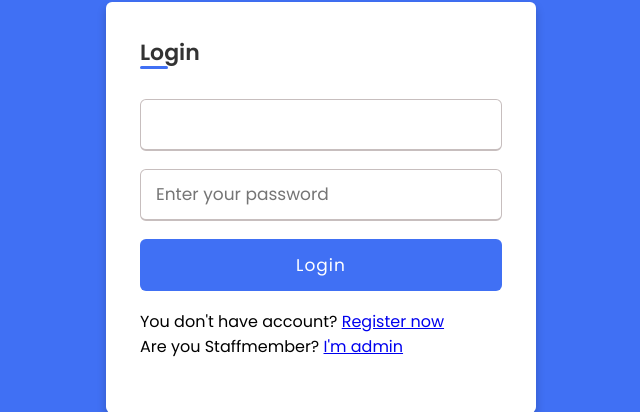
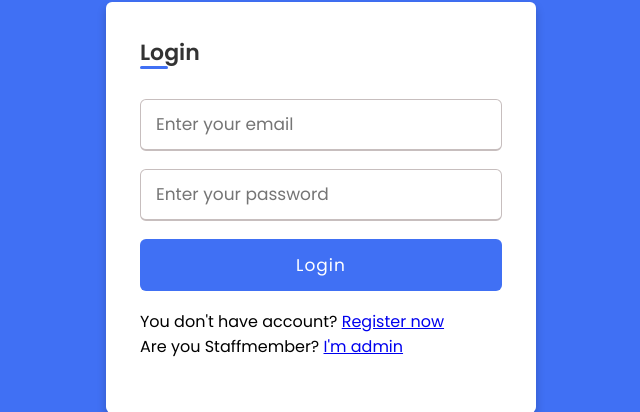
Before and after one commit to BemniT/Mwu-app, a Flask app: page / in a window 1280 px wide. Shown: the part 193-605 px from the top of the page, without its empty margins (319-959 px from the left). Run offline with Flask 2, Linux system fonts and the light colour scheme.

Commit message:
Update login.html
Placeholder is added to login

```diff
--- a/templates/login.html
+++ b/templates/login.html
@@ -1,7 +1,7 @@
 <!DOCTYPE html>
 <html>
 <head>
-    <title>Mesob store</title>
+    <title>MWU Gallery</title>
     <link rel="stylesheet" type="text/css" href="static/registryStyle.css">
 
     <link rel="stylesheet" type="text/css" href="static/styles.css">
@@ -27,7 +27,7 @@
 
             <div class="input-box">
 
-                <input type="text" id="user_name" name="user_name" required>
+                <input type="text" id="user_name" name="user_name" placeholder="Enter your email" required>
             </div>
             <div class="input-box">
                 <input type="password" id="password" name="password" placeholder="Enter your password" required>
```
